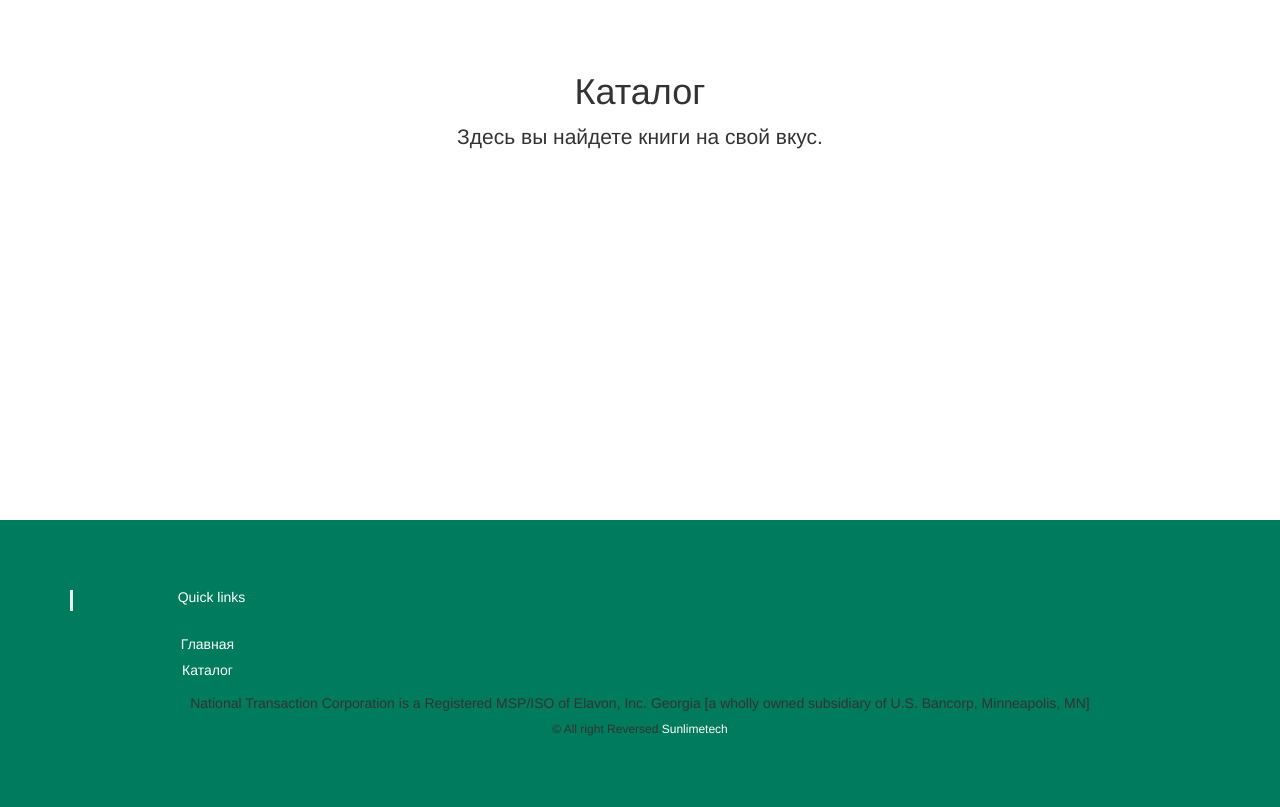
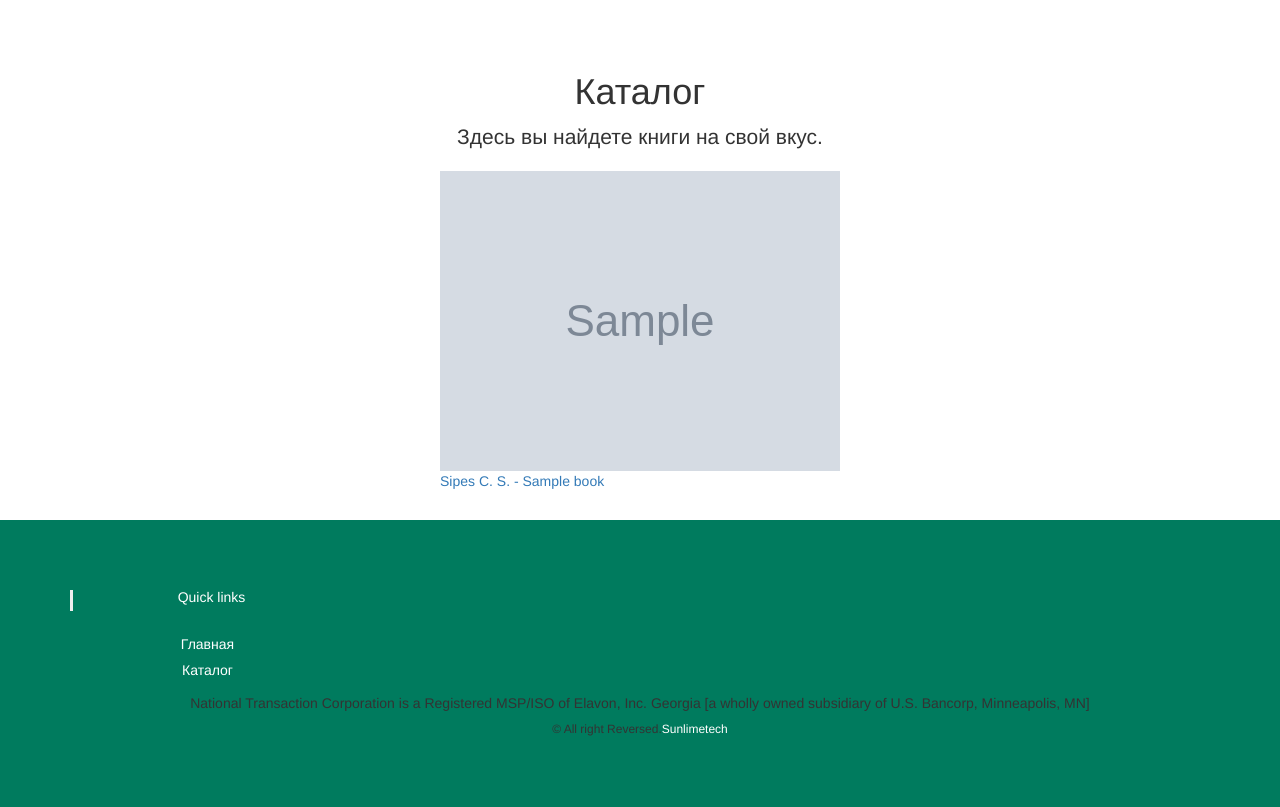
Before and after one commit to Mracobes9/MyBookSite, a Rails app: page /catalog in a window 1280 px wide. Shown: the part 52-859 px from the top of the page. Run offline with Rails 7, Linux system fonts and the light colour scheme; data comes from the database, SQL or seed files in the repository; tables that the repository leaves empty hold one stand-in row (values such as "Sample post"); grey boxes marked "Sample" are stand-in pictures; style sheets or scripts are compiled from the project's sources; parts of the project's set-up code (start-up, migrations or seed data) failed here and were passed over; some libraries are stand-ins or nearby versions.

Commit message:
Complete view for catalog

```diff
--- a/app/assets/stylesheets/static_pages.scss
+++ b/app/assets/stylesheets/static_pages.scss
@@ -1,3 +1,16 @@
 // Place all the styles related to the StaticPages controller here.
 // They will automatically be included in application.css.
 // You can use Sass (SCSS) here: http://sass-lang.com/
+#catalog
+{
+    display: flex;
+    flex-direction: row;
+    justify-content: space-around;
+    align-items: center;
+    flex-wrap: wrap;
+}
+.book_item
+{
+    margin-left: 20px;
+    margin-right: 20px;
+}
--- a/app/controllers/static_pages_controller.rb
+++ b/app/controllers/static_pages_controller.rb
@@ -3,6 +3,6 @@ class StaticPagesController < ApplicationController
   end
 
   def catalog
-    @books = Book.all
+    @books = Book.paginate(page: params[:page], per_page: 20)
   end
 end
--- /dev/null
+++ b/app/views/books/_book.html.erb
@@ -0,0 +1,4 @@
+<div class="book_item" id="book-<%=book.id%>">
+    <div class="image_part"><%= image_tag book.book_cover.url%></div>
+    <div class="text_path"><%=link_to "#{book.author.second_name} #{book.author.name[0]}. #{book.author.middle_name[0]}. - #{book.name}"%></div>
+</div>
--- a/app/views/static_pages/catalog.html.erb
+++ b/app/views/static_pages/catalog.html.erb
@@ -3,3 +3,7 @@
 <p class='lead text-center'>
     Здесь вы найдете книги на свой вкус.
 </p>
+<%= will_paginate @books%>
+<div id="catalog">
+    <%= render @books%>
+</div>
--- a/db/seeds.rb
+++ b/db/seeds.rb
@@ -19,5 +19,4 @@ end
     name = Faker::Book.title
     book_cover=File.open(images.sample)
     authors.sample.books.create(name: name, book_cover: book_cover)
-
 end
```
Also changed, not shown: Gemfile, Gemfile.lock.
